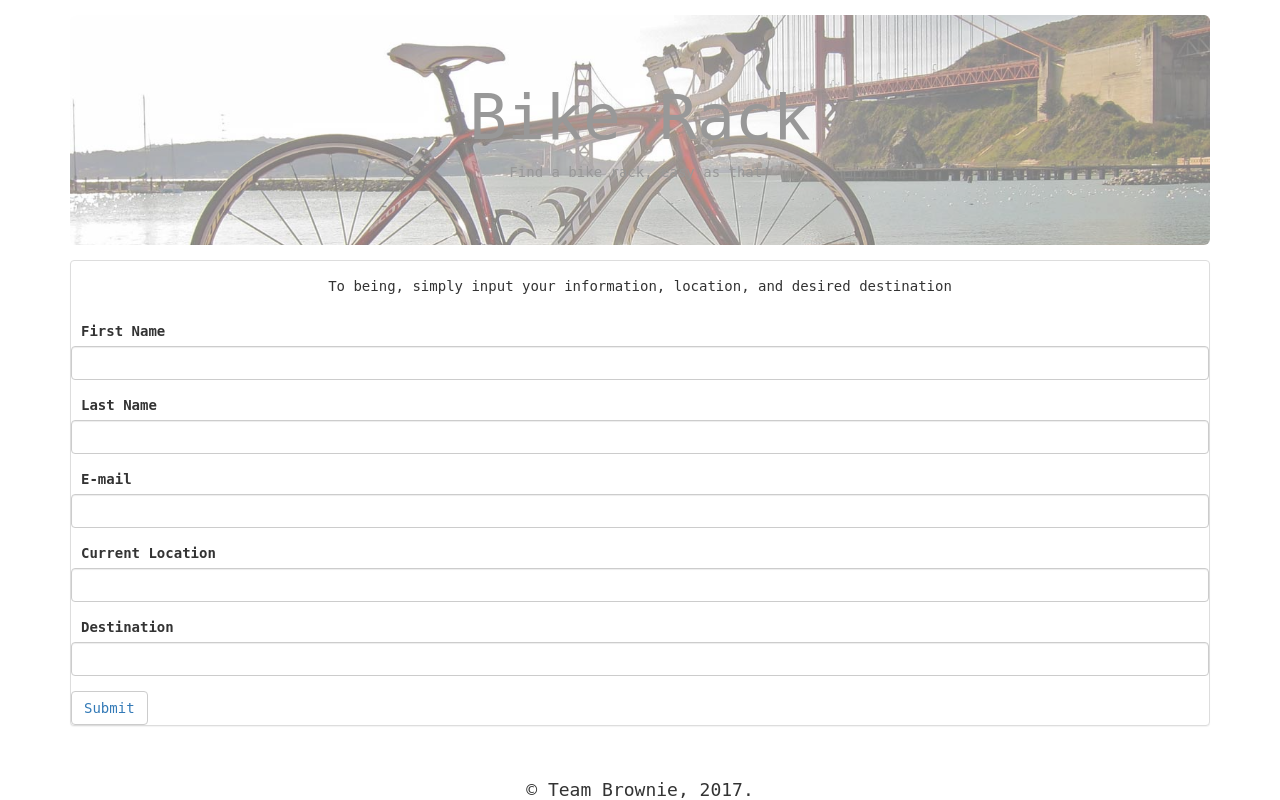
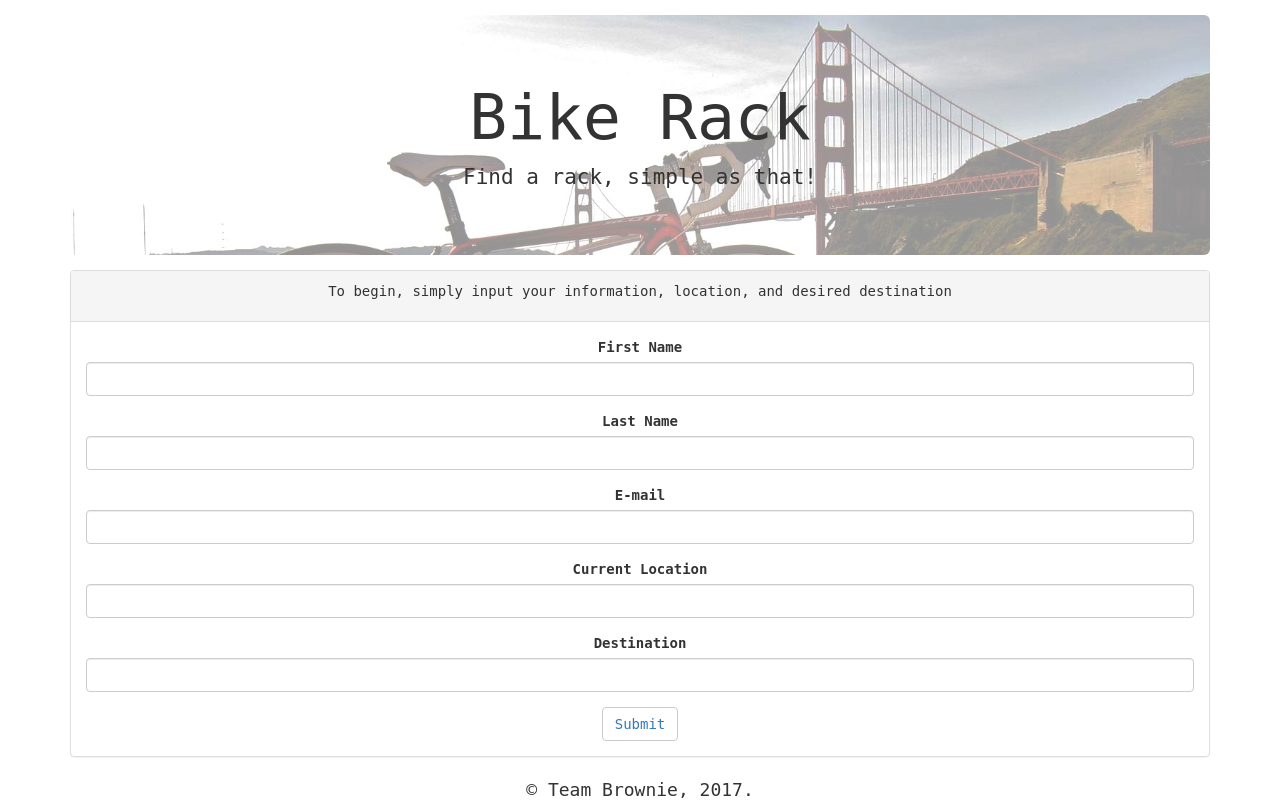
Before and after one commit to JuanOrozcoIt/BikeRack, a PHP site: page /index2.html in a window 1280 px wide. Run offline with PHP 8.4, Linux system fonts and the light colour scheme.

Commit message:
completed html and map

```diff
--- a/assets/css/bikerack.css
+++ b/assets/css/bikerack.css
@@ -1,85 +1,39 @@
+/*css for both pages*/
 body {
 	font-family: monospace;
 	display:block;
 
 }
-
-p {
-	text-align: center;
-}
-button {
+/*footer*/
+#footer {
+	position:fixed;bottom:0;
+	left:0;
+	right:0;
+	height:30px;
 	text-align: center;
 }
 
-map {
-	border-style: solid;
-	border-color: black;
-}
-
-#jumbotext{
-
-}
-
+/*css for index.html*/
 .jumbotron {
-	background-image: url("../images/parkedbike.jpg");
+	background-image: url("../images/bikebybridge.jpg");
 	background-size: 100%;
 	background-repeat: no-repeat;
-	opacity: 0.5;
-    background-position: center, bottom;
-    background-color:rgba(255,0,0,0.5);
 	margin-top: 15px;
 	margin-bottom: 15px;
 	text-align: center;
-	z-index: 2
-
-
-
-}
-#jumbotext {
-opacity: 1;
-}
-#form {
-	margin-bottom: 10px;
-	margin-top: 10px;
-	margin-right: 10px;
-	margin-left: 10px;
-
-
 }
 
-#first-name {
-	padding-left: 10px;
-
-}
-
-#last-name {
-	padding-left: 10px;
-}
-#email {
-	padding-left: 10px;
-}
-#current-location {
-	padding-left: 10px;
-}
-
-#destination {
-	padding-left: 10px;
-}
-
-#footer {
-	position:fixed;bottom:0;left:0;right:0;height:30px;
+/*centers names of input*/
+form {
+	text-align: center;
+	}
+/*centers text in text input*/
+input {
 	text-align: center;
 }
 
-#map-input {
-	height:100%;
-	width:50%;
-	float:left;
-
-}
-#map-table {
-	height: 100%;
-	width: 50%
-	border: ;
-
-}
+/*css for map.html*/
+#map {
+	width:100%;
+	height:450px;
+	}
--- a/index2.html
+++ b/index2.html
@@ -14,19 +14,22 @@
       <div class="row">
         <div class="col-sm-12">
          <div class="jumbotron" id="header">
-          <p id="jumbotext"><h1>Bike Rack</h1>
-          Find a bike rack, easy as that!</p>
+          <div id="header-text"><h1>Bike Rack</h1>
+          <p>Find a rack, simple as that!</p></div>
+         </div>
         </div>
-       </div>
       </div>
 	</div>
 <!--user input-->
-	<div class="container">
+	<div class="container" id="container1">
 	 <div class="row">
 	  <div class="col-sm-12">
-	   <div class="panel panel-default">
-        <div class="panel-body"><p>To being, simply input your information, location, and desired destination</p></div>
+
        <form>
+        <div class="panel panel-default">
+       <div class="panel-heading"><p>To begin, simply input your information, location, and desired destination</p></div>
+         <div class="panel-body">
+
 	     <div class="form-group">
 	      <label for="first-name" id="first-name">First Name</label>
 	      <input type="text" class="form-control">
@@ -49,11 +52,12 @@
 	     </div>
          <!--link to map in sumbit button-->
          <button type="button" class="btn btn-default"><a href="map.html">Submit</a></button>
-	   </form>
+	  </div>
       </div>
 	 </div>
 	</div>
    </div>
+
 <!--footer-->
    <div class="container">
     <div class="row">
```
Also changed, not shown: map.html (+23 -14 lines), assets/images/bike4.jpg (added), assets/images/bikebybridge.jpg, assets/images/peopleonbike.jpg (added), 3 other files.
